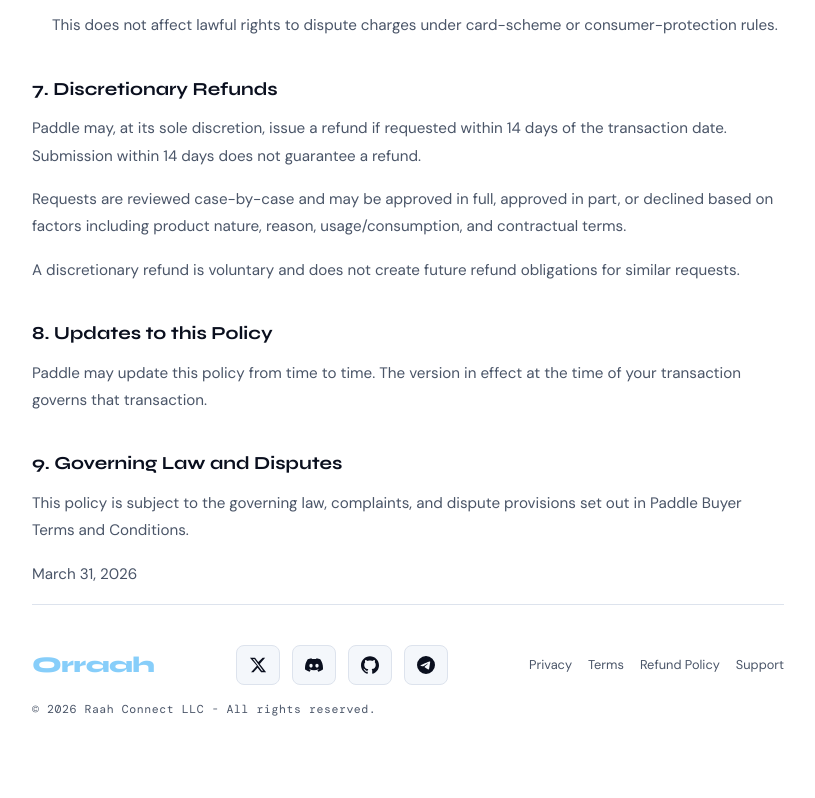
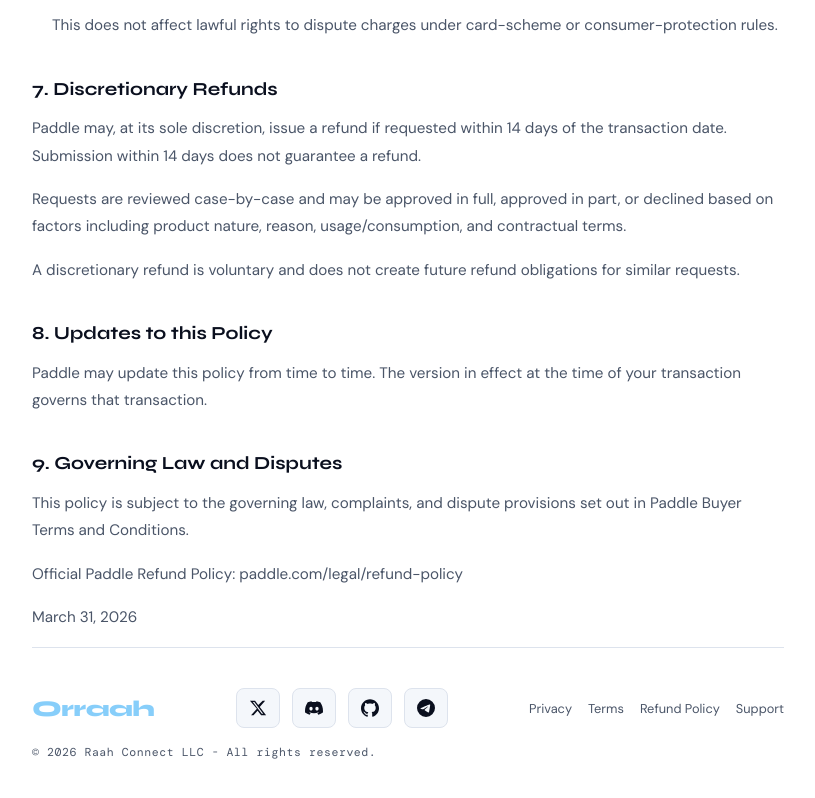
Before and after one commit to Raah-Connect/orraah.com, a Next.js app: page /refund-policy in a window 1280 px wide. Shown: the part 3246-4044 px from the top of the page, without its empty margins (232-1047 px from the left). Built offline with nearby package versions, Linux system fonts and the light colour scheme; a web font is replaced by a local one.

Commit message:
new refund policy2

```diff
--- a/app/refund-policy/page.tsx
+++ b/app/refund-policy/page.tsx
@@ -233,6 +233,13 @@ export default function RefundsPage() {
         set out in Paddle Buyer Terms and Conditions.
       </p>
 
+      <p>
+        Official Paddle Refund Policy:{' '}
+        <a href="https://www.paddle.com/legal/refund-policy" target="_blank" rel="noopener noreferrer">
+          paddle.com/legal/refund-policy
+        </a>
+      </p>
+
       <p>March 31, 2026</p>
 
       <SiteFooter />
```
